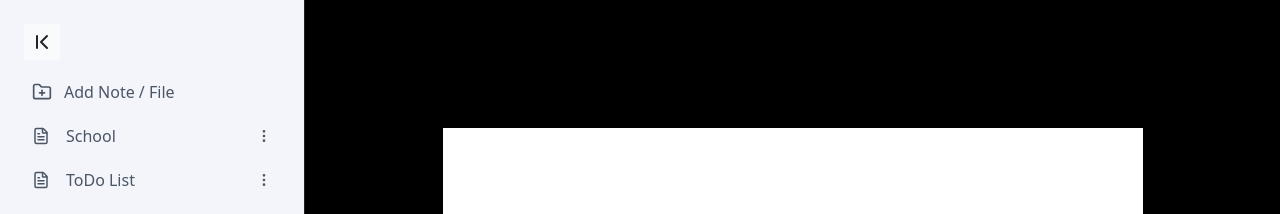
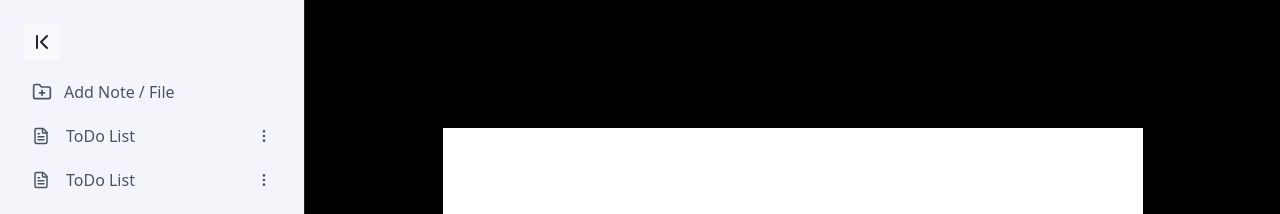
Before and after one commit to ftcaleb/Private-Notes-App, a React (Vite) app in the folder client/: page /notepad in a window 1280 px wide. Shown: the top 214 px of the page. Built offline with nearby package versions, Linux system fonts and the light colour scheme.

Commit message:
renamed object array

```diff
--- a/client/src/components/Sidebar.jsx
+++ b/client/src/components/Sidebar.jsx
@@ -23,7 +23,7 @@ export default function Sidebar() {
 
   // Temporary notes data
   const notes = [
-    { id: 1, title: "School" },
+    { id: 1, title: "ToDo List" },
     { id: 2, title: "ToDo List" },
     { id: 3, title: "Project Ideas" },
   ];
@@ -53,6 +53,7 @@ export default function Sidebar() {
             <SidebarItem
               icon={<FolderPlus size={20} />}
               text="Add Note / File"
+
             />
 
             {/* Notes list */}
```
